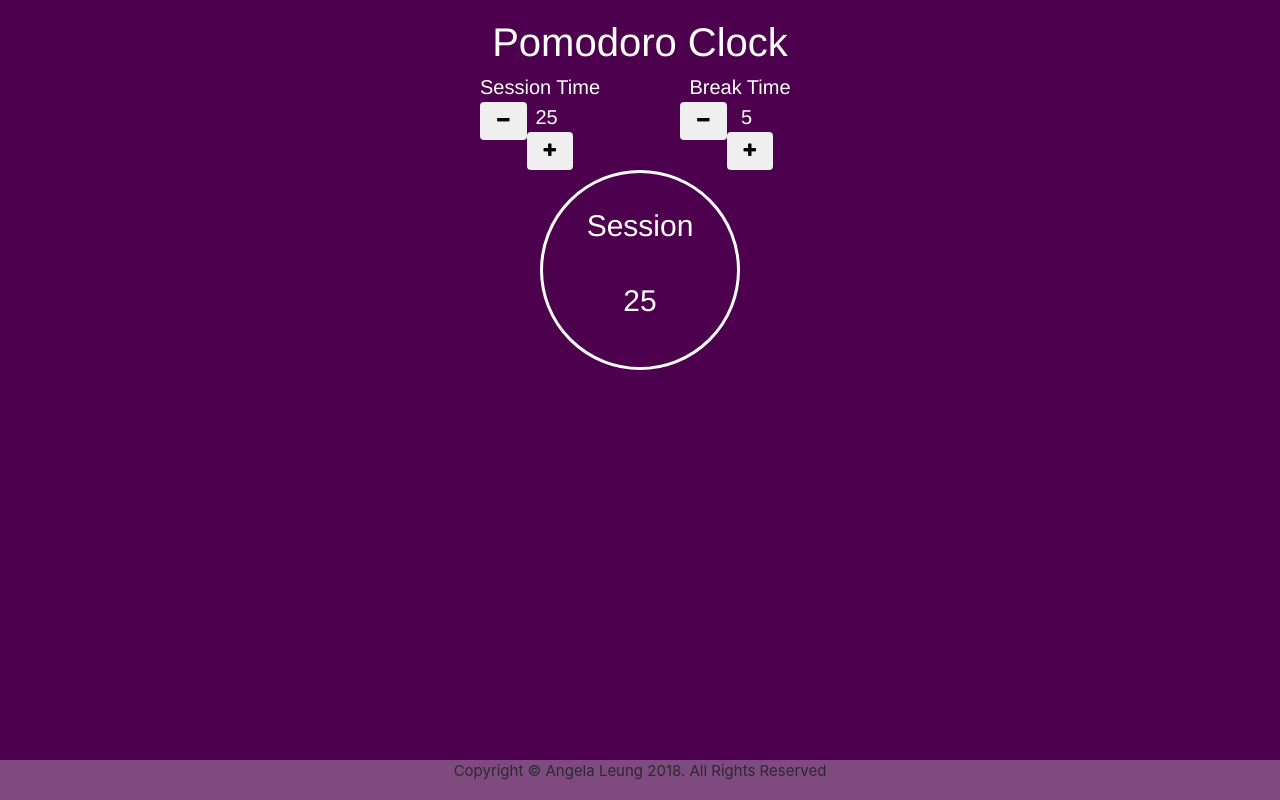
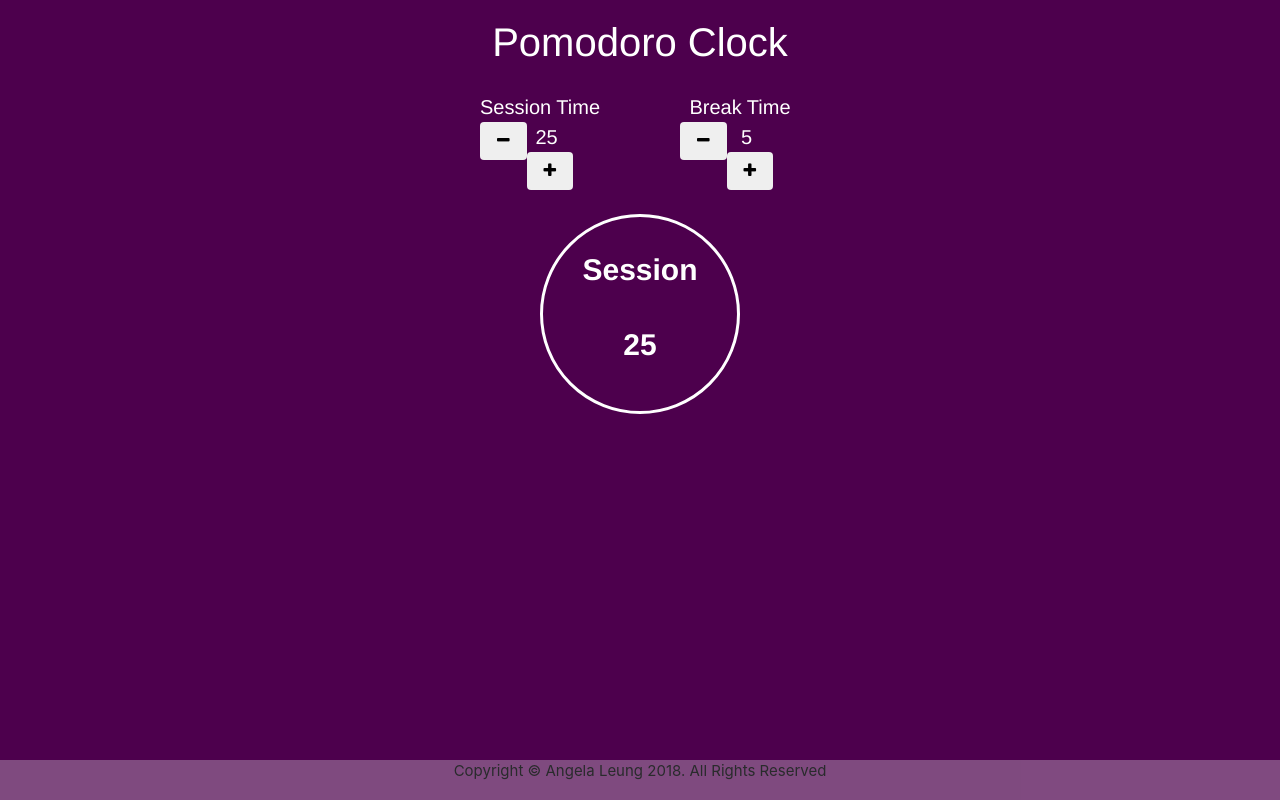
Before and after one commit to aleung123/Pomodoro-Clock, a plain HTML site: page index.html in a window 1280 px wide. Drawn offline with nearby package versions, Linux system fonts and the light colour scheme.

Commit message:
changed margins

```diff
--- a/style.css
+++ b/style.css
@@ -26,6 +26,7 @@ body {
 
 .timeText {
 	font-size: 20px;
+	margin-top: 20px
 }
 
 .buttons {
@@ -44,14 +45,15 @@ body {
 	width: 200px;
 	border: 3px solid white;
 	border-radius: 100%;
-	margin: 0 auto;
+	margin: 150px auto;
 	cursor: pointer;
 	clear: both;
 }
 
 .clockTitle, .clockTimer {
 	font-size: 30px;
-	margin-top: 30px
+	margin-top: 30px;
+	font-weight: bold;
 }
 
 .footer {
```
